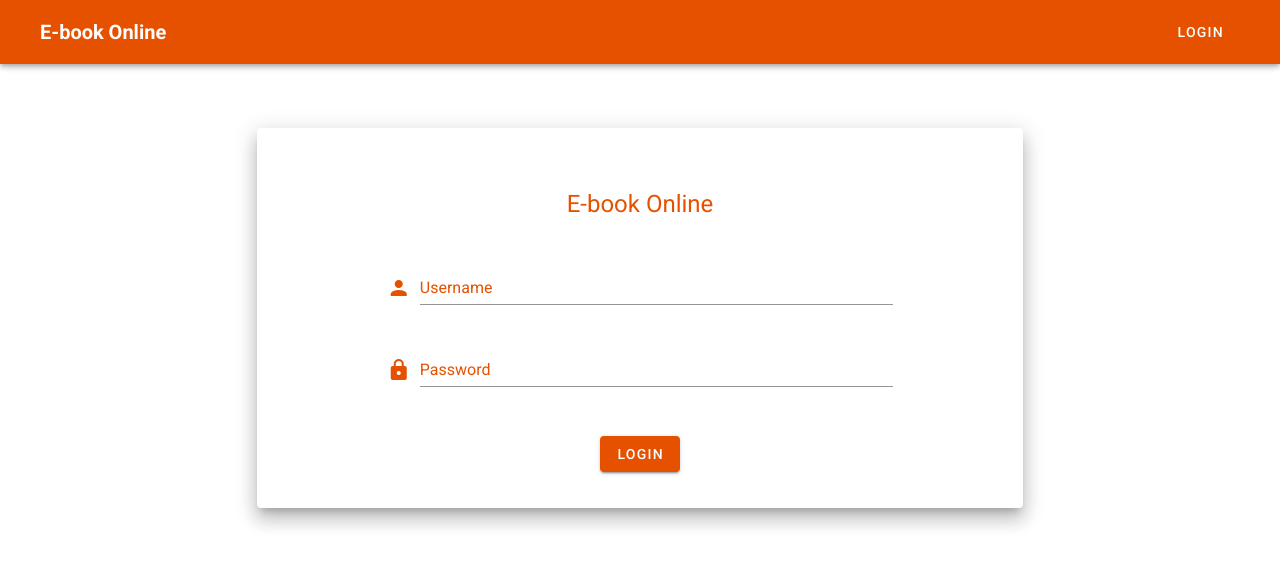
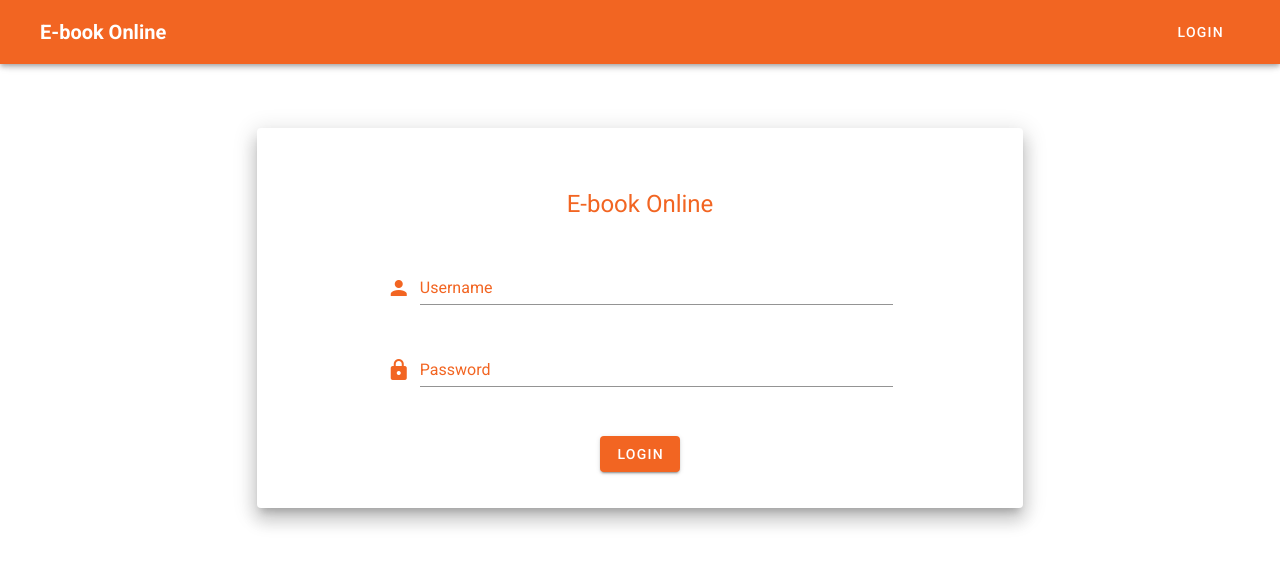
Before and after one commit to mrkcmd/oeb-frontend, a Vue app: page / in a window 1280 px wide. Shown: the top 566 px of the page. Built offline with nearby package versions, Linux system fonts and the light colour scheme.

Commit message:
edit color

```diff
--- a/src/plugins/vuetify.js
+++ b/src/plugins/vuetify.js
@@ -10,7 +10,7 @@ export default new Vuetify({
         primary: "#045762",
         secondary: "#4e8d7c",
         tertiary: "#f3f2da",
-        fourth: "#E65100"
+        fourth: "#F26522"
       }
     }
   }
```
